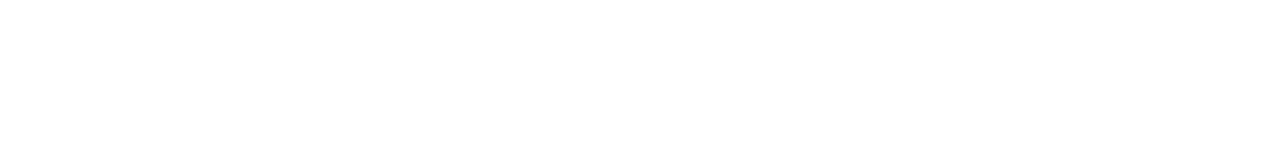
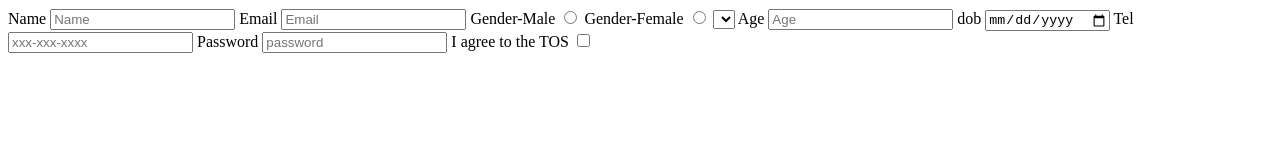
Before and after one commit to acciojob/signup-form-car-Karansayambar, a website: page main.html in a window 1280 px wide. Drawn offline with Linux system fonts and the light colour scheme.

Commit message:
created a submission

```diff
--- a/main.html
+++ b/main.html
@@ -8,6 +8,37 @@
 
 <body>
 	<!-- the entire body must be written by student -->
+	<form>
+		<label for="name">Name</label>
+		<input id="Name" type="text" placeholder="Name" required>
+
+		<label for="email">Email</label>
+		<input type="Email" id="email" placeholder="Email" required>
+
+		<label for="gender_m">Gender-Male</label>
+		<input type="Radio" id="gender_m" name="name" required>
+		<label>Gender-Female</label>
+		<input type="Radio" id="gender_f" name="name" required>
+
+		<select type="Select" id="cars" placeholder="--please choose an option--" required>
+			<option></option>
+		</select>
+		<label for="age">Age</label>
+		<input type="number" id="age" placeholder="Age" required>
+
+		<label for="dob">dob</label>
+		<input type="date" id="dob" required>
+
+		<label for="tel">Tel</label>
+		<input type="tel" id="tel" placeholder="xxx-xxx-xxxx">
+
+		<label for="password">Password</label>
+		<input type="password" id="password" placeholder="password" required>
+
+		<label for="tos">I agree to the TOS</label>
+		<input type="checkbox" id="tos" required>
+
+	</form>
     <script type="text/javascript" src="./script.js">
 </script>
 
```
